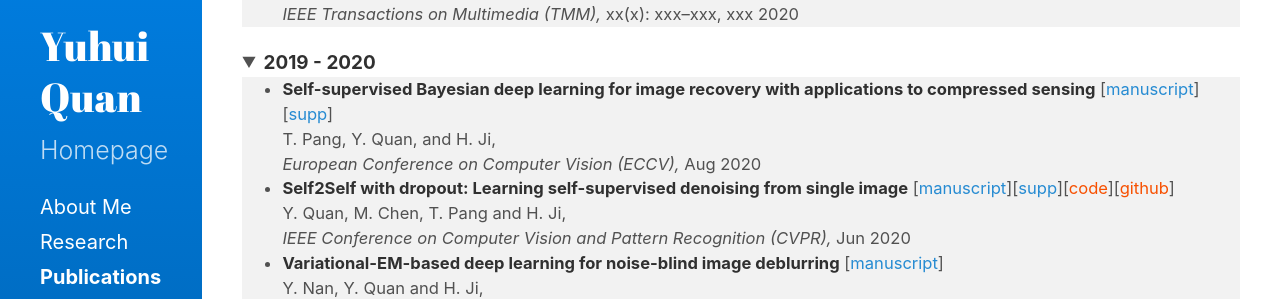
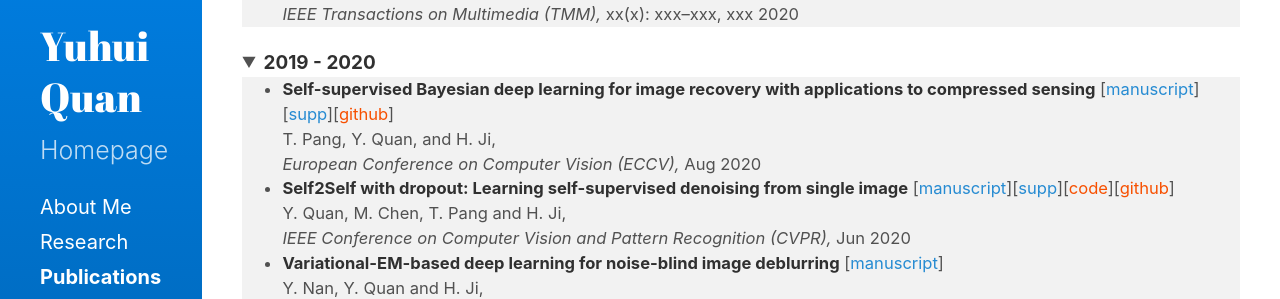
Before and after one commit to csyhquan/csyhquan.github.io, a Jekyll site: the page built from category/c_publication.md, in a window 1280 px wide and 900 px high. Shown: the part 380-679 px from the top of the window. Built offline with Jekyll 4.4.1, drawn with Linux system fonts in a browser that asks for light colours.

Commit message:
Update c_publication.md

```diff
--- a/category/c_publication.md
+++ b/category/c_publication.md
@@ -38,7 +38,7 @@ title: Publications
 <t1>
 <ul style="background-color: #f2f2f2;">
 
-<li><span><strong>Self-supervised Bayesian deep learning for image recovery with applications to compressed sensing</strong>  [<a href="https://github.com/csyhquan/csyhquan.github.io/raw/master/manuscript/ECCV_2020_BNNCS.pdf">manuscript</a>][<a href="https://github.com/csyhquan/csyhquan.github.io/raw/master/manuscript/20-eccv-Self-supervised%20Bayesian%20Deep%20Learning%20for%20Image%20Recovery%20with%20Applications%20to%20Compressive%20Sensing%20(SUPP).pdf">supp</a>]</span><br />
+<li><span><strong>Self-supervised Bayesian deep learning for image recovery with applications to compressed sensing</strong>  [<a href="https://github.com/csyhquan/csyhquan.github.io/raw/master/manuscript/ECCV_2020_BNNCS.pdf">manuscript</a>][<a href="https://github.com/csyhquan/csyhquan.github.io/raw/master/manuscript/20-eccv-Self-supervised%20Bayesian%20Deep%20Learning%20for%20Image%20Recovery%20with%20Applications%20to%20Compressive%20Sensing%20(SUPP).pdf">supp</a>][<a href="https://github.com/PangTongyao/Self-supervised-BNN-for-image-recovery" ><font color="#F75000">github</font></a>]</span><br />
 <span> T. Pang, Y. Quan, and H. Ji,<br />
 <em>European Conference on Computer Vision (ECCV), </em>Aug 2020</span></li><!--(virtual），Aug-->
 
```
